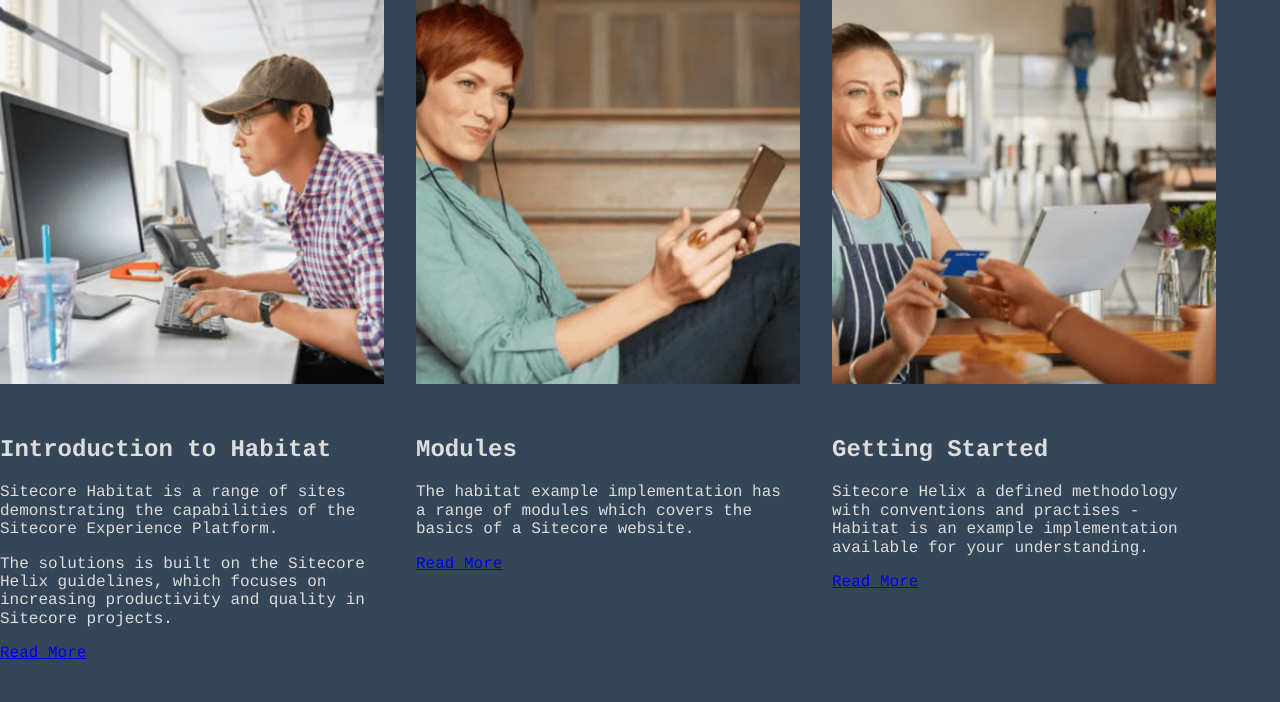
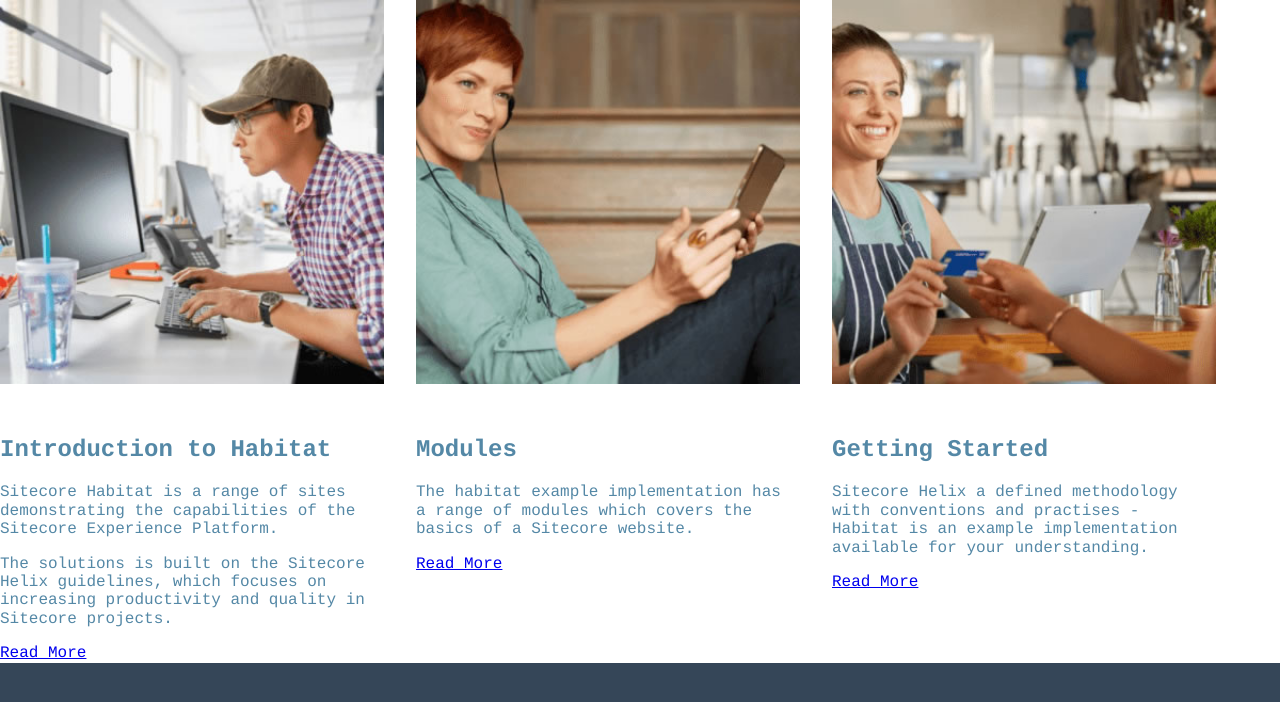
Before and after one commit to adambezemek/xc-code-challenge, a Vue app in the folder xc-code-challenge/: page / in a window 1280 px wide. Shown: the top 702 px of the page. Built offline with nearby package versions, Linux system fonts and the light colour scheme.

Commit message:
Update content grid to use theme colors

```diff
--- a/xc-code-challenge/src/App.vue
+++ b/xc-code-challenge/src/App.vue
@@ -1,6 +1,6 @@
 <template>
   <div id="app">
-    <ContentGrid />
+    <ContentGrid class="t-background--primary t-color--accent" />
   </div>
 </template>
 
```
